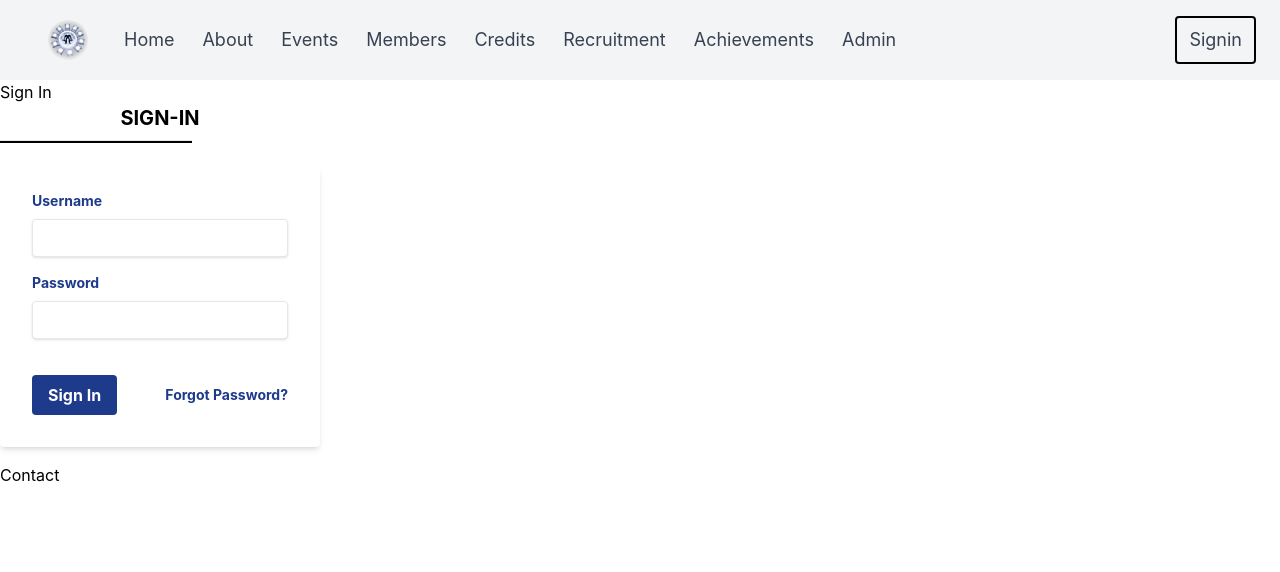
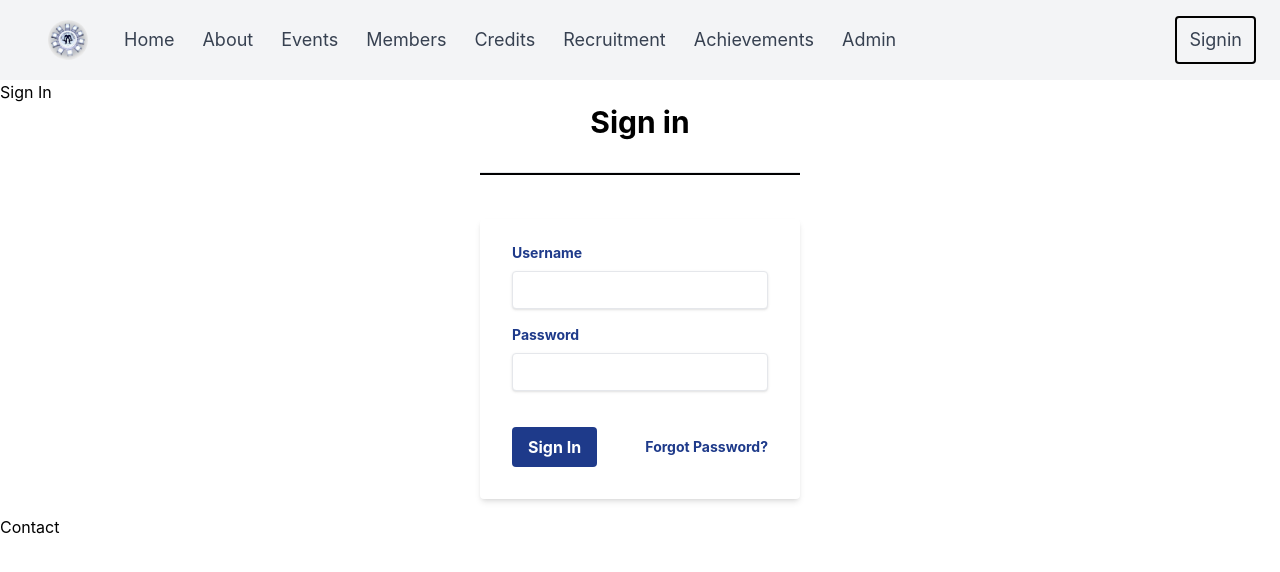
Before and after one commit to ShashankJais128/krs-website, a React (Vite) app: page /signin in a window 1280 px wide. Shown: the top 572 px of the page. Built offline with nearby package versions, Linux system fonts and the light colour scheme.

Commit message:
achievements/sign-in

```diff
--- /dev/null
+++ b/src/components/Achievements/Heading.jsx
@@ -0,0 +1,19 @@
+function Heading() {
+  return (
+    <div>
+      <div className="flex flex-col items-center text-left md px-30  bg-slate 50">
+        <text className="font-serif text-4xl">MILESTONES</text>
+        <text className="font-serif text-4xl">OF</text>
+        <text className="font-serif text-4xl">SUCCESS</text>
+        <br></br>
+        <text className="font-mono text-slate-400 text-2xl">OUR ACHIEVERS</text>
+      </div>
+      <br></br>
+      <div>
+        <text className="text-left font-mono font-bold text-xl">MARCH 2022</text>
+      </div>
+    </div>
+  );
+}
+
+export default Heading;
--- a/src/pages/Achievements.jsx
+++ b/src/pages/Achievements.jsx
@@ -1,9 +1,22 @@
-import React from 'react'
+import React from "react";
+import Heading from "../components/Achievements/Heading"
+// import dummyImage from "../components/public/images/"
 
 function Achievements() {
+  const DummyData=[
+    {
+      // img:
+    },
+    {
+
+    }
+
+  ];
   return (
-    <div>Achievements</div>
-  )
+    <div className="m-5">
+      <Heading />
+    </div>
+  );
 }
 
-export default Achievements
+export default Achievements;
--- a/src/pages/Signin.jsx
+++ b/src/pages/Signin.jsx
@@ -52,13 +52,15 @@ function Signin() {
 
   // JSX code for login form
   const renderForm = (
+    <div className="flex justify-center">
     <div className="w-full max-w-xs ">
-      <text className="block text-black text-xl font-bold mb-2 text-center">SIGN-IN</text>
-      <Line color="black" width="60%" />
+      <text className="block text-black text-3xl font-bold mb-2 text-center">Sign in</text>
+      <br></br>
+      <Line color="black" width="100%" />
       <br></br>
       <form
         onSubmit={handleSubmit}
-        className="bg-white shadow-md rounded px-8 pt-6 pb-8 mb-4"
+        className="bg-white shadow-md rounded px-8 pt-6 pb-8 mb-4 my-5"
       >
 
         <div className="mb-4">
@@ -101,6 +103,7 @@ function Signin() {
         </div>
       </form>
     </div>
+    </div>
   );
 
   return (
```
